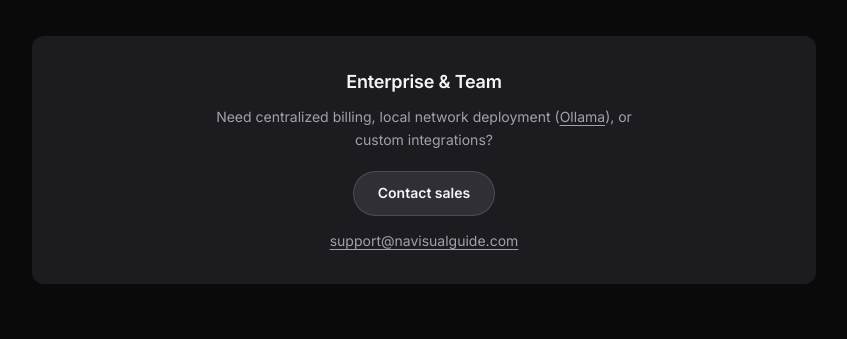
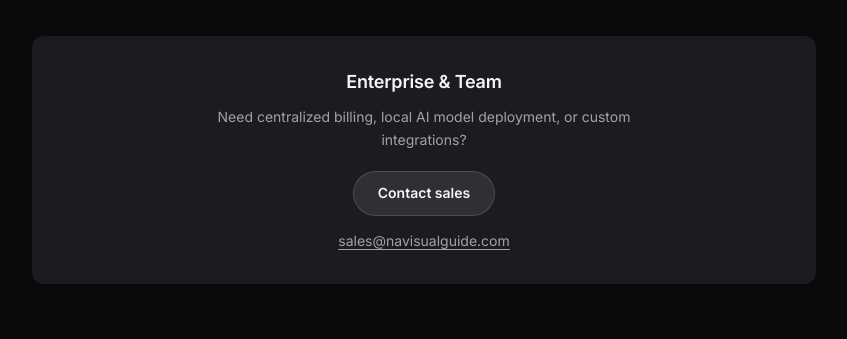
Before and after one commit to NavisualGuide/NavisualGuide.github.io, a Jekyll site: the page index.html, which Jekyll copies as it is, in a window 1280 px wide and 900 px high, scrolled down 2409 px. Shown: the part 152-491 px from the top of the window, without its empty margins (216-1063 px from the left). Built offline with Jekyll 4.4.1, drawn with Linux system fonts in a browser that asks for light colours.

Commit message:
Enterprise copy: local AI model deployment, and a sales@ address
Both on instruction.

"local network deployment (Ollama)" -> "local AI model deployment". Wider and
truer: the ask is about running the model on the company's own hardware, and
naming one open-source runtime in the sentence both narrows it and reads like a
requirement. Ollama is still named twice further up the page, in Providers and
in Privacy, where it belongs as a concrete option rather than as the definition
of the category.

Contact address moves to sales@navisualguide.com. support@ stays on the privacy
and terms pages, which is the right split: those are obligations, this is a
conversation.

Also updated the placement comment above the section, which justified sitting
after Providers by pointing at the Ollama link that just went. The adjacency is
still real -- Providers closes on running the AI locally and offline, this opens
on deploying it locally at company scale -- but the comment now says that
rather than citing a line it no longer shares.

NOTE, not a code concern: sales@navisualguide.com is a NEW address. Nothing on
the site or in the app has used it before, so it needs to exist and route
somewhere before this page is published, or Contact sales bounces.

Co-Authored-By: Claude Opus 5 <noreply@anthropic.com>
Claude-Session: https://claude.ai/code/session_01FrgEGpvAQf1a5E2kk6buzj

```diff
--- a/index.html
+++ b/index.html
@@ -175,23 +175,23 @@
     </section>
 
     <!-- ── Enterprise & Team ──
-         Placed straight after Providers deliberately: that section ends on "run
-         fully offline with Ollama", which is the same sentence this one opens
-         on. Styled as a quiet card rather than a second orange button, so it
-         cannot compete with Download for the individual visitor who is the
-         page's main audience. -->
+         Placed straight after Providers deliberately: that section closes on
+         running the AI locally and offline, and this one opens on deploying it
+         locally at company scale -- the same thought, one audience larger.
+         Styled as a quiet card rather than a second orange button, so it cannot
+         compete with Download for the individual visitor who is the page's main
+         audience. -->
     <section class="enterprise" id="enterprise">
       <div class="enterprise-card">
         <h2>Enterprise &amp; Team</h2>
         <p>
-          Need centralized billing, local network deployment (<a href="https://ollama.com" target="_blank" rel="noopener">Ollama</a>),
-          or custom integrations?
+          Need centralized billing, local AI model deployment, or custom integrations?
         </p>
-        <a class="btn-secondary" href="mailto:support@navisualguide.com?subject=Enterprise%20%26%20Team%20enquiry">
+        <a class="btn-secondary" href="mailto:sales@navisualguide.com?subject=Enterprise%20%26%20Team%20enquiry">
           Contact sales
         </a>
         <p class="enterprise-mail">
-          <a href="mailto:support@navisualguide.com?subject=Enterprise%20%26%20Team%20enquiry">support@navisualguide.com</a>
+          <a href="mailto:sales@navisualguide.com?subject=Enterprise%20%26%20Team%20enquiry">sales@navisualguide.com</a>
         </p>
       </div>
     </section>
```
